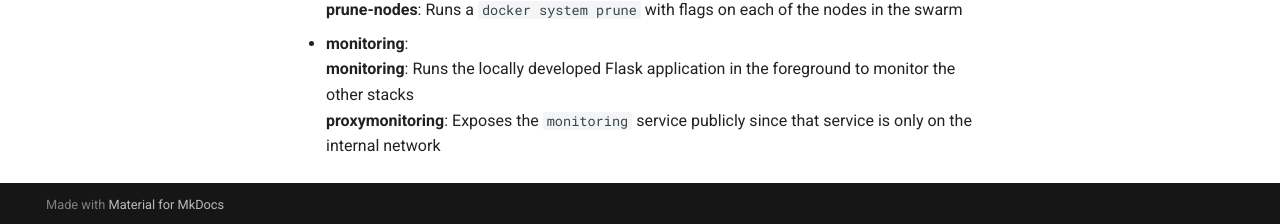
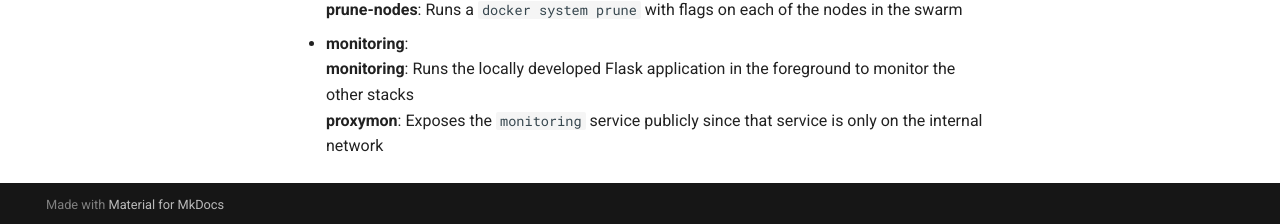
Before and after one commit to MSU-Libraries/catalog, an MkDocs documentation site: the page built from docs/tech-overview.md, in a window 1280 px wide and 900 px high, scrolled down 3288 px. Shown: the part 673-897 px from the top of the window. Built offline with MkDocs 1.6.1 and Material for MkDocs 9.7.7, drawn with Linux system fonts in a browser that asks for light colours; comment, search, counter and statistics services are not loaded.

Commit message:
PC-572 Rename proxymonitoring to proxymon to reduce length

```diff
--- a/docker-compose.monitoring.yml
+++ b/docker-compose.monitoring.yml
@@ -32,7 +32,7 @@ services:
         failure_action: rollback
         monitor: 10s
 
-  proxymonitoring-$STACK_NAME:
+  proxymon-$STACK_NAME:
     image: bitnami/nginx
     networks:
       - public
--- a/docs/tech-overview.md
+++ b/docs/tech-overview.md
@@ -121,4 +121,4 @@ swarm)
     **prune-nodes**: Runs a `docker system prune` with flags on each of the nodes in the swarm
 * **monitoring**:
     **monitoring**: Runs the locally developed Flask application in the foreground to monitor the other stacks
-    **proxymonitoring**: Exposes the `monitoring` service publicly since that service is only on the internal network
+    **proxymon**: Exposes the `monitoring` service publicly since that service is only on the internal network
```
Also changed, not shown: 1 other file.
